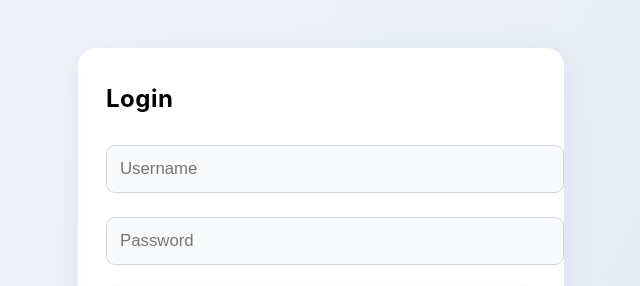
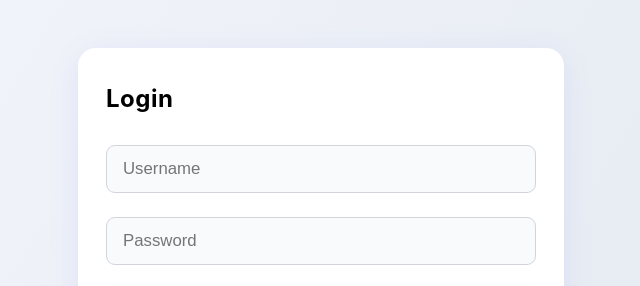
Before and after one commit to Manas-kishore01/TeamControlApp, a website: page frontend/index.html in a window 1280 px wide. Shown: the top 286 px of the page, 319-959 px from the left. Drawn offline with Linux system fonts and the light colour scheme.

Commit message:
UI Modernisation 1

```diff
--- a/frontend/index.html
+++ b/frontend/index.html
@@ -22,7 +22,7 @@
     }
     h2, h3, h4 { margin-top: 0; letter-spacing: 0.5px; }
     input, button, select {
-      margin: 12px 0; width: 100%; padding: 13px; border-radius: 9px; border: 1.5px solid #d1d5db;
+      margin: 12px 0; width: 100%; box-sizing: border-box; padding: 13px 16px; border-radius: 9px; border: 1.5px solid #d1d5db;
       font-size: 1.05rem; transition: border 0.2s, box-shadow 0.2s;
       background: #f9fafb;
     }
```
